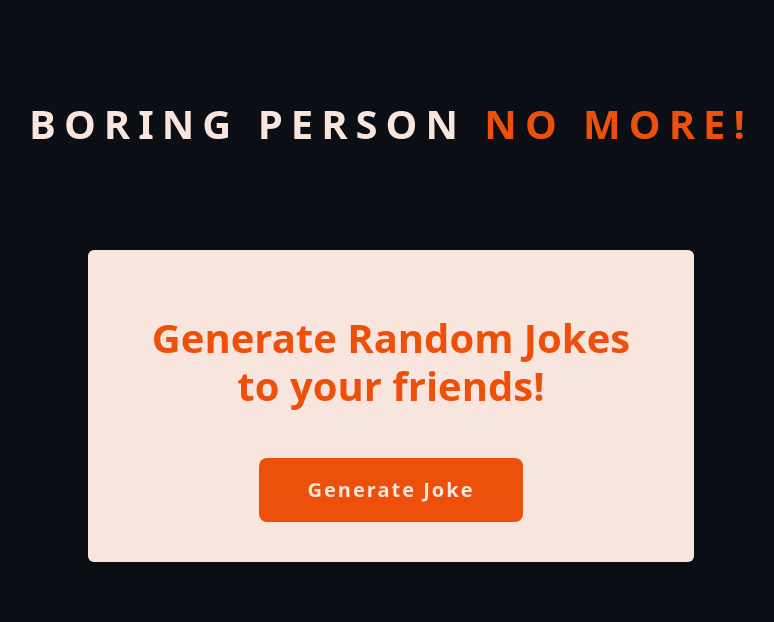
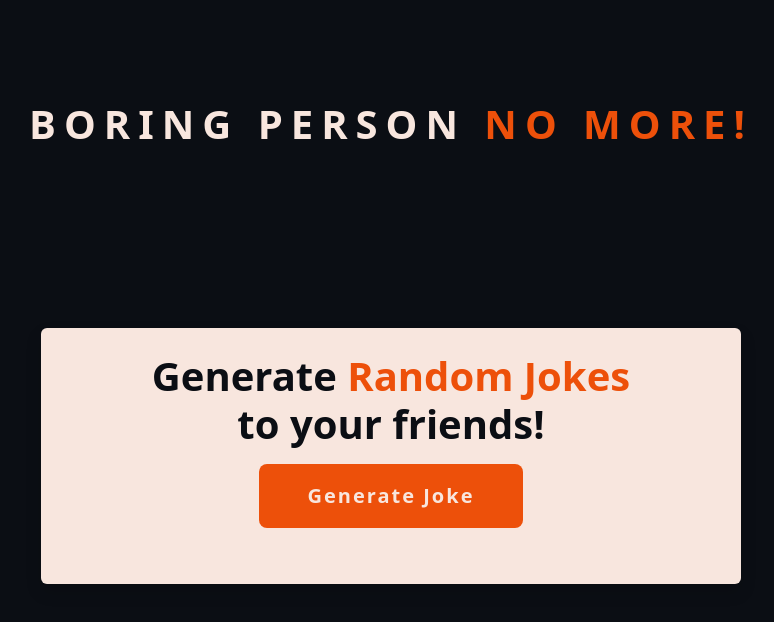
Before and after one commit to Gaviermax/API-driven-website, a plain HTML site: page index.html in a window 1280 px wide. Shown: the whole page, without its empty margins (249-1023 px from the left). Drawn offline with nearby package versions, Linux system fonts and the light colour scheme.

Commit message:
made small design changes in text and spacing

```diff
--- a/index.html
+++ b/index.html
@@ -8,13 +8,13 @@
     <link rel="stylesheet" href="styles.css">
 
 </head>
-<body class="bg-main">
+<body class="bg-main d-flex justify-content-center align-items-center flex-column">
     <h1 class="text-center text-second fw-bold" style="margin-top: 100px; letter-spacing: 8px;">BORING PERSON <span class="text-main">NO MORE!</span></h1>
     <div class="d-flex justify-content-center align-items-center flex-column" style="height: 100vh; margin: 0;">
-        <div class="inner-div shadow p-3 rounded bg-second d-flex justify-content-center align-items-center flex-column" style="margin-top: -300px;">
-            <h1 class="m-5 text-center text-main fw-semibold">Generate Random Jokes <br> to your friends!</h1>
-            <button id="makeJoke" type="button" class="btn btn-third btn-lg px-5 py-3 mb-4 fw-semibold" style="letter-spacing: 2px;">Generate Joke</button>
-            <div id="jokeArea" class="text-main text-center fw-medium" style="max-width: 50ch;">
+        <div class="inner-div shadow rounded bg-second d-flex justify-content-center align-items-center flex-column" style="margin-top: -200px; width: 700px;">
+            <h1 class="mx-5 mt-4 mb-3 text-center text-third fw-semibold">Generate <span class="text-main"> Random Jokes</span> <br> to your friends!</h1>
+            <button id="makeJoke" type="button" class="btn btn-third btn-lg px-5 py-3 mb-4 mt-0 fw-semibold" style="letter-spacing: 2px;">Generate Joke</button>
+            <div id="jokeArea" class="text-main text-center fw-medium p-3" style="max-width: 60ch;">
 
             </div>
         </div>
--- a/styles.css
+++ b/styles.css
@@ -12,6 +12,9 @@
 }
 .text-second{
     color: #f8e6de;
+}
+.text-third{
+    color: #0b0e14;
 }
 .btn-third{
     background-color: #ed500a;
```
